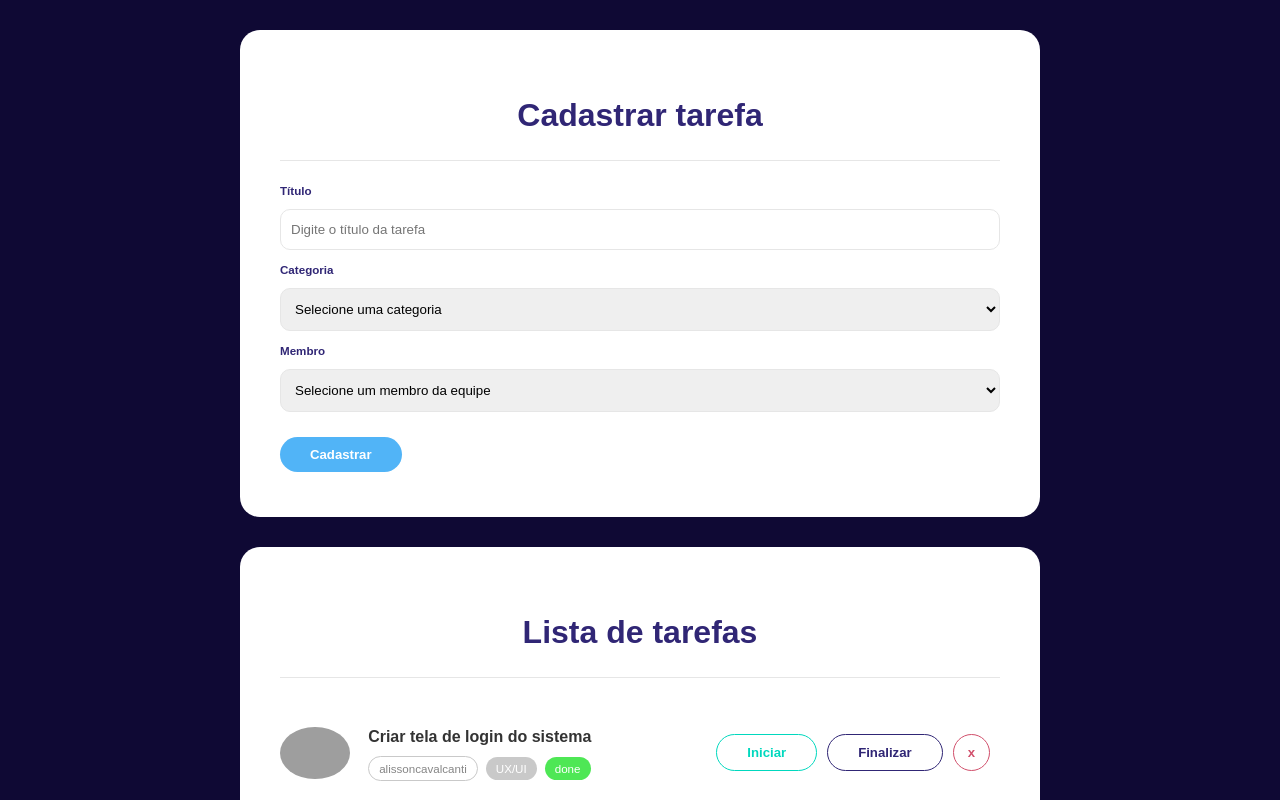
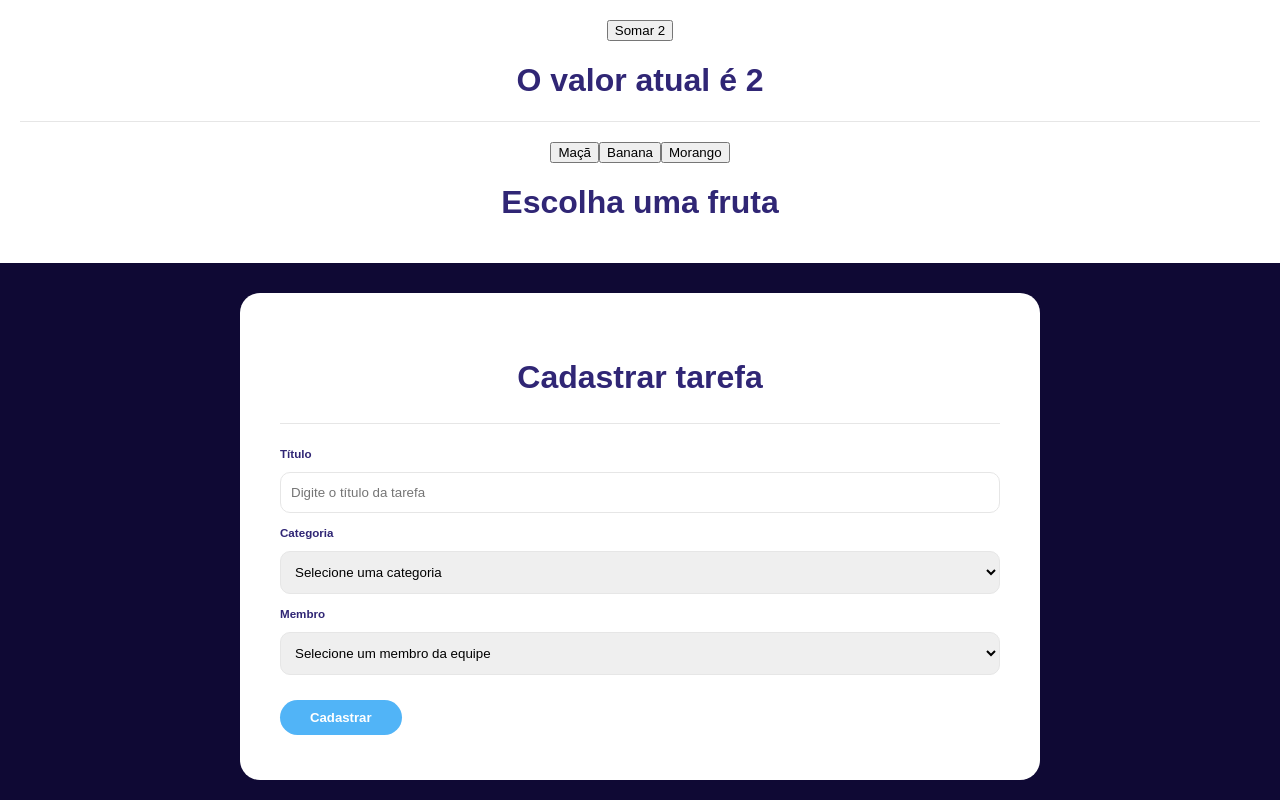
Before and after one commit to andersonstudioa/sesc-react-app, a React (Vite) app: page / in a window 1280 px wide. Shown: the top 800 px of the page. Built offline with nearby package versions, Linux system fonts and the light colour scheme; grey boxes are pictures that could not be loaded.

Commit message:
Exercício useState

```diff
--- /dev/null
+++ b/src/excercises/class2.jsx
@@ -0,0 +1,38 @@
+import { useState } from 'react'
+
+function TestUseState() {
+  const [value, setValue] = useState(2);
+
+  const handleAddTwo = () => {
+    setValue(value + 2 );
+  }
+
+  const [fruit, setFruit] = useState("");
+
+  const handleClickFruit = (currentFruit) => {
+    setFruit(currentFruit);
+  }
+
+  return (
+    <div style={{
+      backgroundColor: "#FFFFFF",
+      padding: 20,
+      textAlign: "center"
+    }}>
+      <button onClick={handleAddTwo}>Somar 2</button>
+      <h1>O valor atual é {value}</h1>
+      <hr />
+      <button onClick={() => handleClickFruit("Maçã")}>Maçã</button>
+      <button onClick={() => handleClickFruit("Banana")}>Banana</button>
+      <button onClick={() => handleClickFruit("Morango")}>Morango</button>
+      {fruit && (
+        <h1>Você clicou em {fruit}</h1>
+      )}
+      {!fruit && (
+        <h1>Escolha uma fruta</h1>
+      )}
+    </div>
+  )
+}
+
+export default TestUseState;
--- a/src/main.jsx
+++ b/src/main.jsx
@@ -1,9 +1,11 @@
 import React from 'react'
 import ReactDOM from 'react-dom/client'
 import App from './App.jsx'
+import TestUseState from '../src/excercises/class2.jsx'
 
 ReactDOM.createRoot(document.getElementById('root')).render(
   <React.StrictMode>
+    <TestUseState />
     <App />
   </React.StrictMode>,
 )
```
